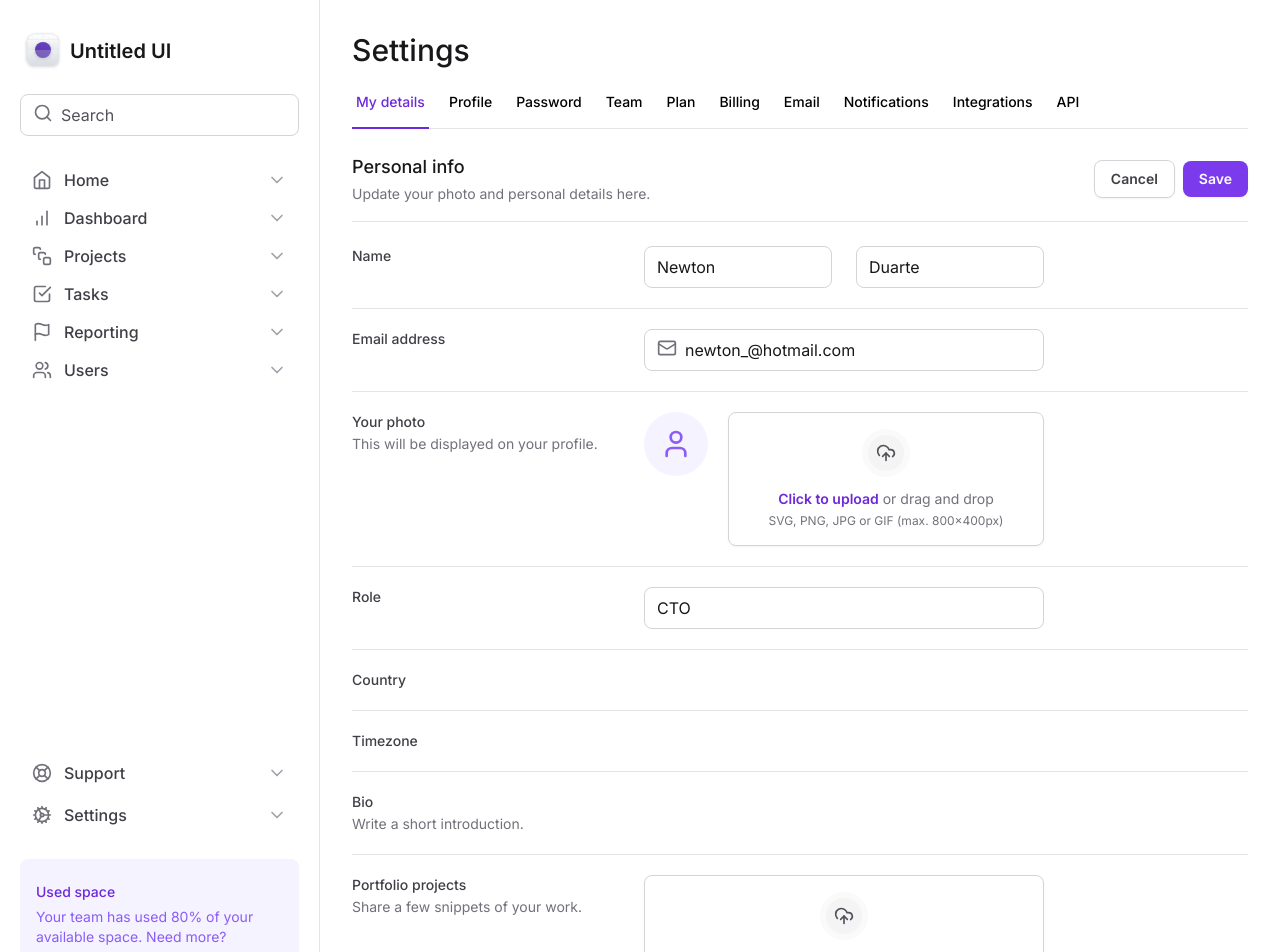
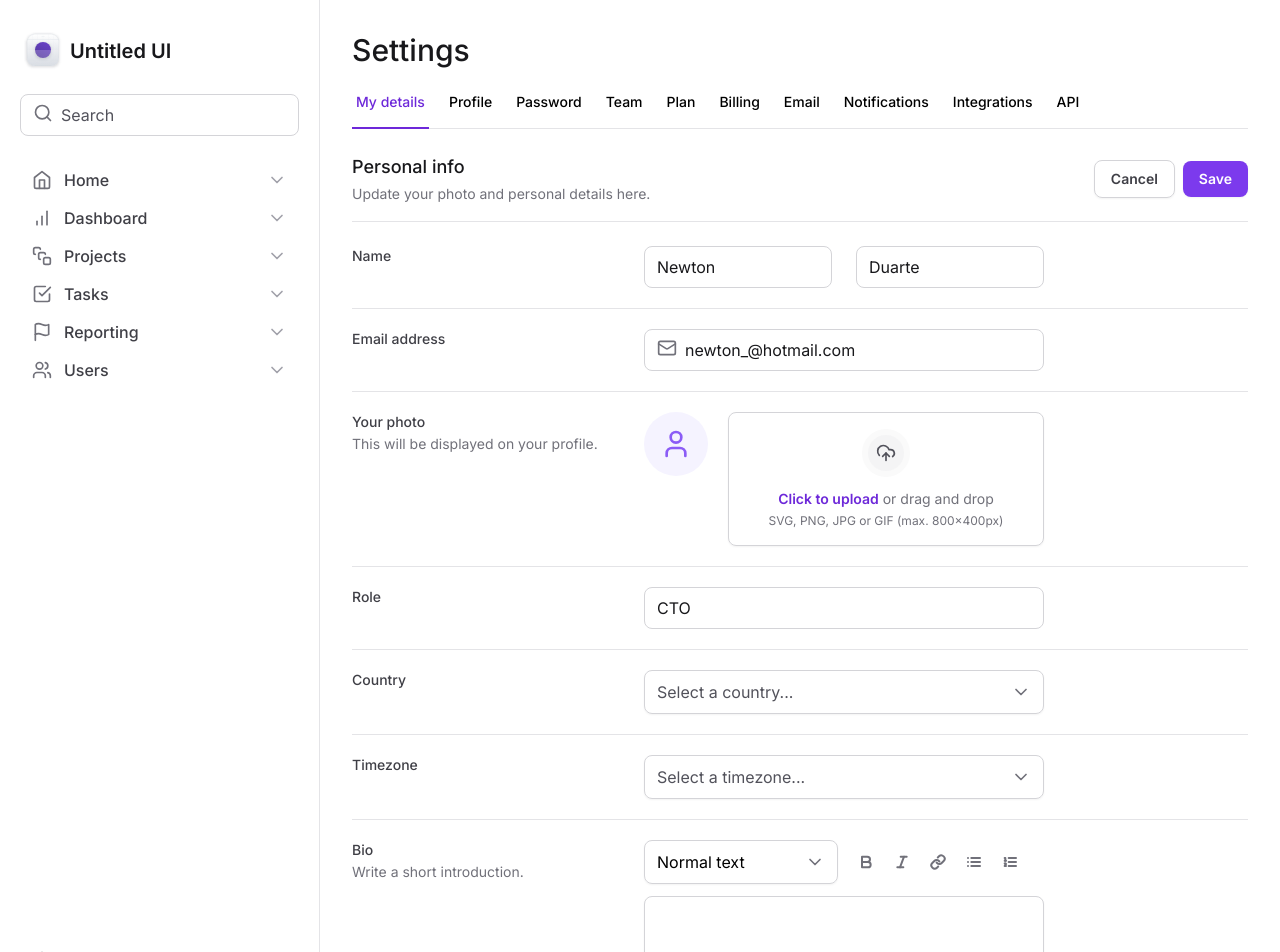
Before and after one commit to Newton-Duarte/ignite-tailwind, a Next.js app: page / in a window 1280 px wide. Shown: the top 952 px of the page. Built offline with nearby package versions, Linux system fonts and the light colour scheme.

Commit message:
feat: use new components select and textarea

```diff
--- a/src/app/page.tsx
+++ b/src/app/page.tsx
@@ -1,7 +1,20 @@
 import { SettingsTabs } from '@/components/SettingsTabs'
 import * as Input from '@/components/Input'
-import { Mail, UploadCloud, User } from 'lucide-react'
+import {
+  Bold,
+  ChevronDown,
+  Italic,
+  Link,
+  List,
+  ListOrdered,
+  Mail,
+  UploadCloud,
+  User,
+} from 'lucide-react'
 import * as FileInput from '@/components/Form/FileInput'
+import { Select } from '@/components/Form/Select'
+import SelectItem from '@/components/Form/Select/SelectItem'
+import { Textarea } from '@/components/Form/Textarea'
 
 export default function Home() {
   return (
@@ -108,7 +121,10 @@ export default function Home() {
             >
               Country
             </label>
-            <div></div>
+            <Select placeholder="Select a country...">
+              <SelectItem value="br" text="Brazil" />
+              <SelectItem value="us" text="United States" />
+            </Select>
           </div>
 
           <div className="grid grid-cols-form gap-3 pt-5">
@@ -118,7 +134,13 @@ export default function Home() {
             >
               Timezone
             </label>
-            <div></div>
+            <Select placeholder="Select a timezone...">
+              <SelectItem
+                value="utc8"
+                text="Pacific Standard Time (UTC-08:00)"
+              />
+              <SelectItem value="utc3" text="America São Paulo (UTC-03:00)" />
+            </Select>
           </div>
 
           <div className="grid grid-cols-form gap-3 pt-5">
@@ -128,6 +150,56 @@ export default function Home() {
                 Write a short introduction.
               </span>
             </label>
+            <div className="space-y-3">
+              <div className="grid grid-cols-2 gap-3">
+                <Select placeholder="" defaultValue="normal">
+                  <SelectItem
+                    value="normal"
+                    defaultChecked
+                    text="Normal text"
+                  />
+                  <SelectItem value="md" text="Markdown" />
+                </Select>
+
+                <div className="flex items-center gap-1">
+                  <button
+                    type="button"
+                    className="rounded-md p-2 hover:bg-zinc-50"
+                  >
+                    <Bold className="h-4 w-4 text-zinc-500" strokeWidth={3} />
+                  </button>
+                  <button
+                    type="button"
+                    className="rounded-md p-2 hover:bg-zinc-50"
+                  >
+                    <Italic className="h-4 w-4 text-zinc-500" strokeWidth={3} />
+                  </button>
+                  <button
+                    type="button"
+                    className="rounded-md p-2 hover:bg-zinc-50"
+                  >
+                    <Link className="h-4 w-4 text-zinc-500" strokeWidth={3} />
+                  </button>
+                  <button
+                    type="button"
+                    className="rounded-md p-2 hover:bg-zinc-50"
+                  >
+                    <List className="h-4 w-4 text-zinc-500" strokeWidth={3} />
+                  </button>
+                  <button
+                    type="button"
+                    className="rounded-md p-2 hover:bg-zinc-50"
+                  >
+                    <ListOrdered
+                      className="h-4 w-4 text-zinc-500"
+                      strokeWidth={3}
+                    />
+                  </button>
+                </div>
+              </div>
+
+              <Textarea name="bio" id="bio" />
+            </div>
           </div>
 
           <div className="grid grid-cols-form gap-3 pt-5">
```
